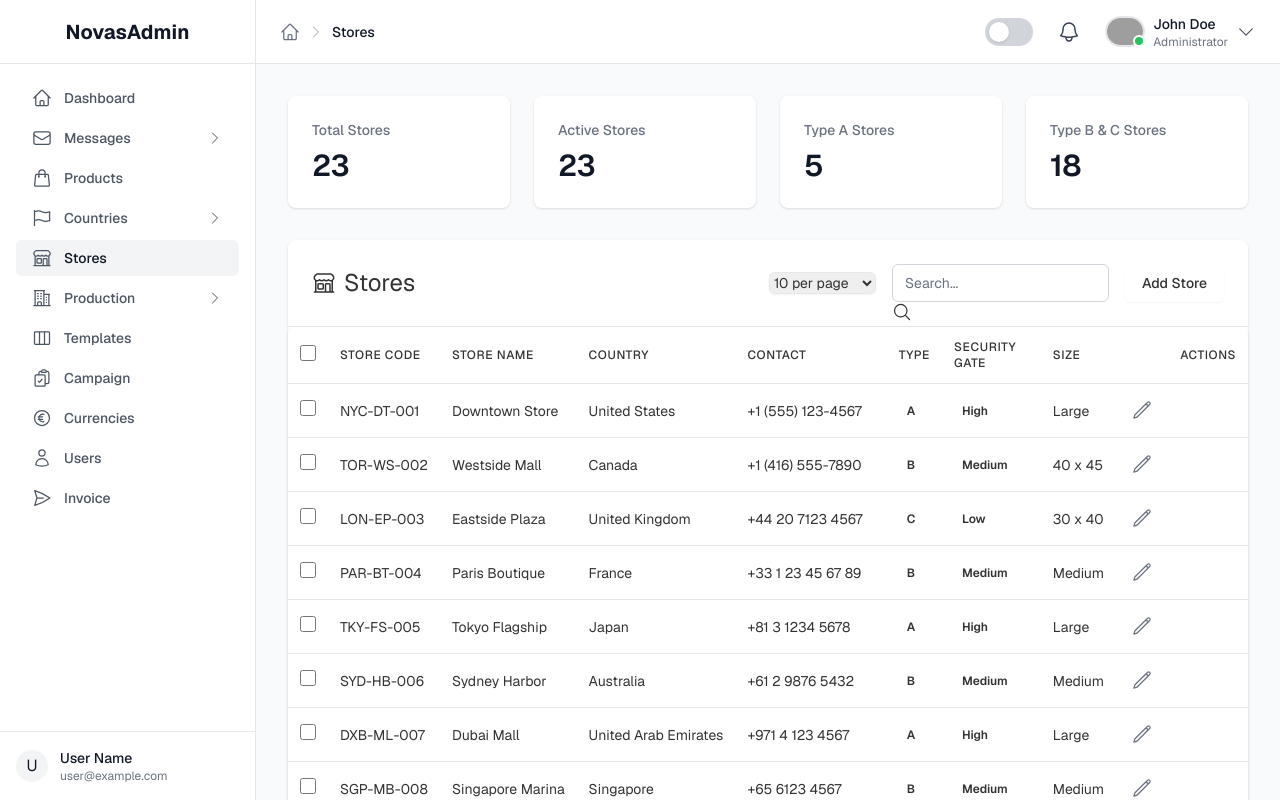
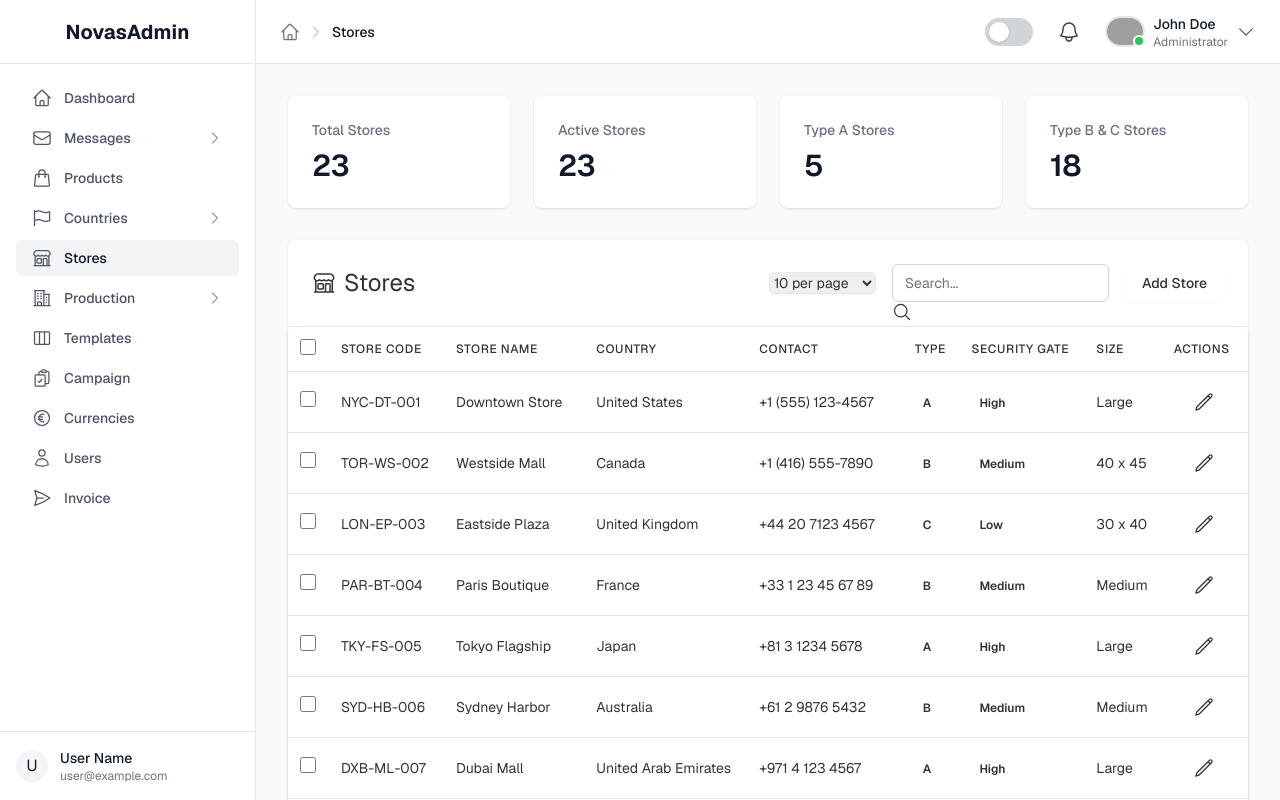
Before and after one commit to einfoengine/novasadmin, a Next.js app: page /stores in a window 1280 px wide. Built offline with nearby package versions, Linux system fonts and the light colour scheme; grey boxes are pictures that could not be loaded.

Commit message:
fixed: store page. Progress: edit store page

```diff
--- a/src/app/stores/page.tsx
+++ b/src/app/stores/page.tsx
@@ -2,7 +2,7 @@
 
 import React, { useState, useEffect } from 'react';
 import { useRouter } from 'next/navigation';
-import { BuildingStorefrontIcon, PencilIcon } from '@heroicons/react/24/outline';
+import { BuildingStorefrontIcon } from '@heroicons/react/24/outline';
 import TableBuilder from '@/components/TableBuilder';
 
 interface Store {
@@ -89,28 +89,15 @@ export default function StoresPage() {
       label: 'Size',
       type: 'text',
       className: 'text-center'
-    },
-    {
-      key: 'actions',
-      label: '',
-      type: 'custom',
-      className: 'w-12 text-right',
-      render: (item) => (
-        <button
-          onClick={(e) => {
-            e.stopPropagation();
-            router.push(`/stores/${(item as Store).id}/edit`);
-          }}
-          className="p-1 text-gray-500 hover:text-primary focus:outline-none"
-        >
-          <PencilIcon className="w-5 h-5" />
-        </button>
-      )
     }
   ];
 
   const handleRowClick = (item: Store) => {
     router.push(`/stores/${item.id}`);
+  };
+
+  const handleEdit = (store: Store) => {
+    router.push(`/stores/${store.id}/edit`);
   };
 
   if (loading) {
@@ -160,6 +147,7 @@ export default function StoresPage() {
             searchable
             selectable
             onRowClick={handleRowClick}
+            onEdit={handleEdit}
             actionButton={{
               label: 'Add Store',
               href: '/stores/new'
```
